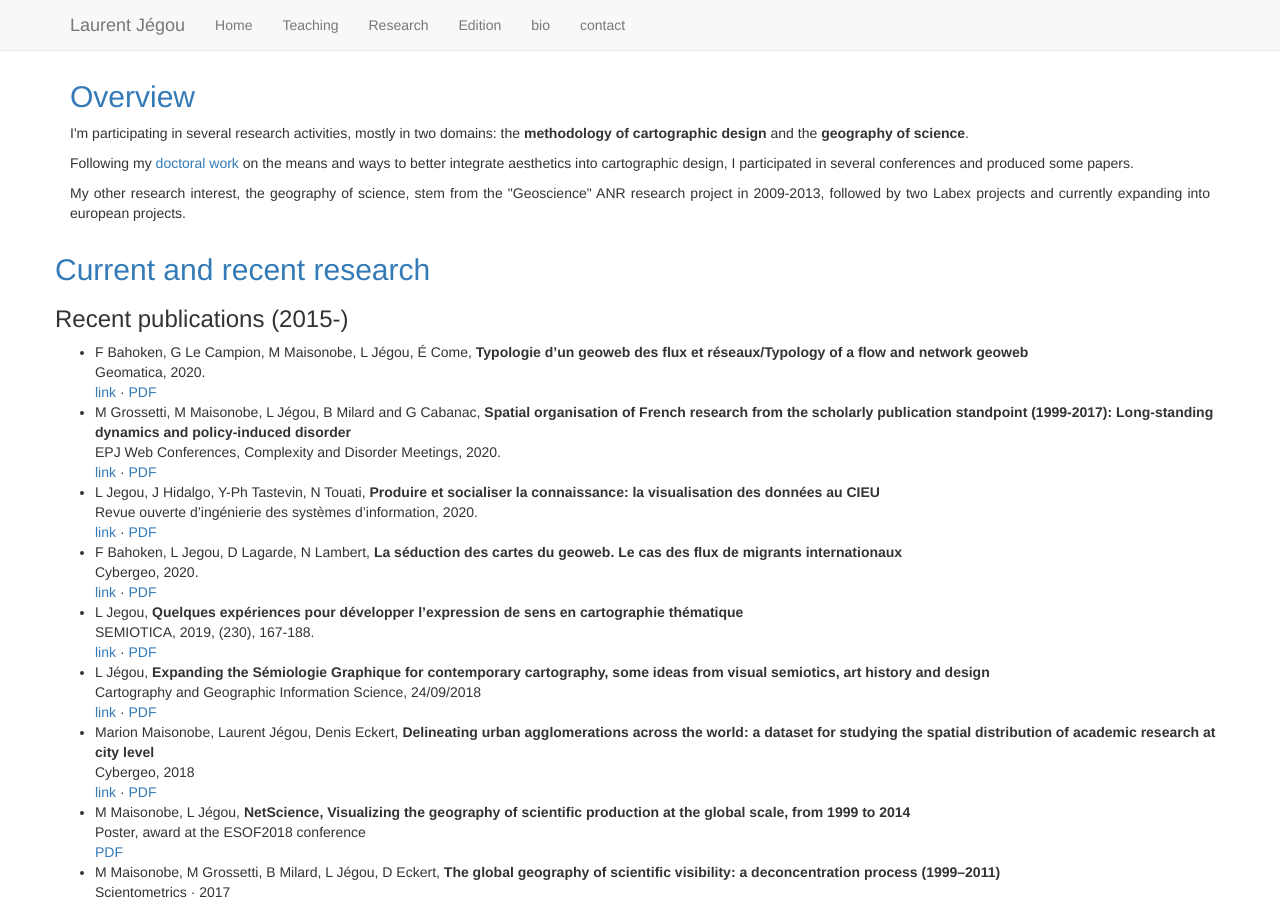
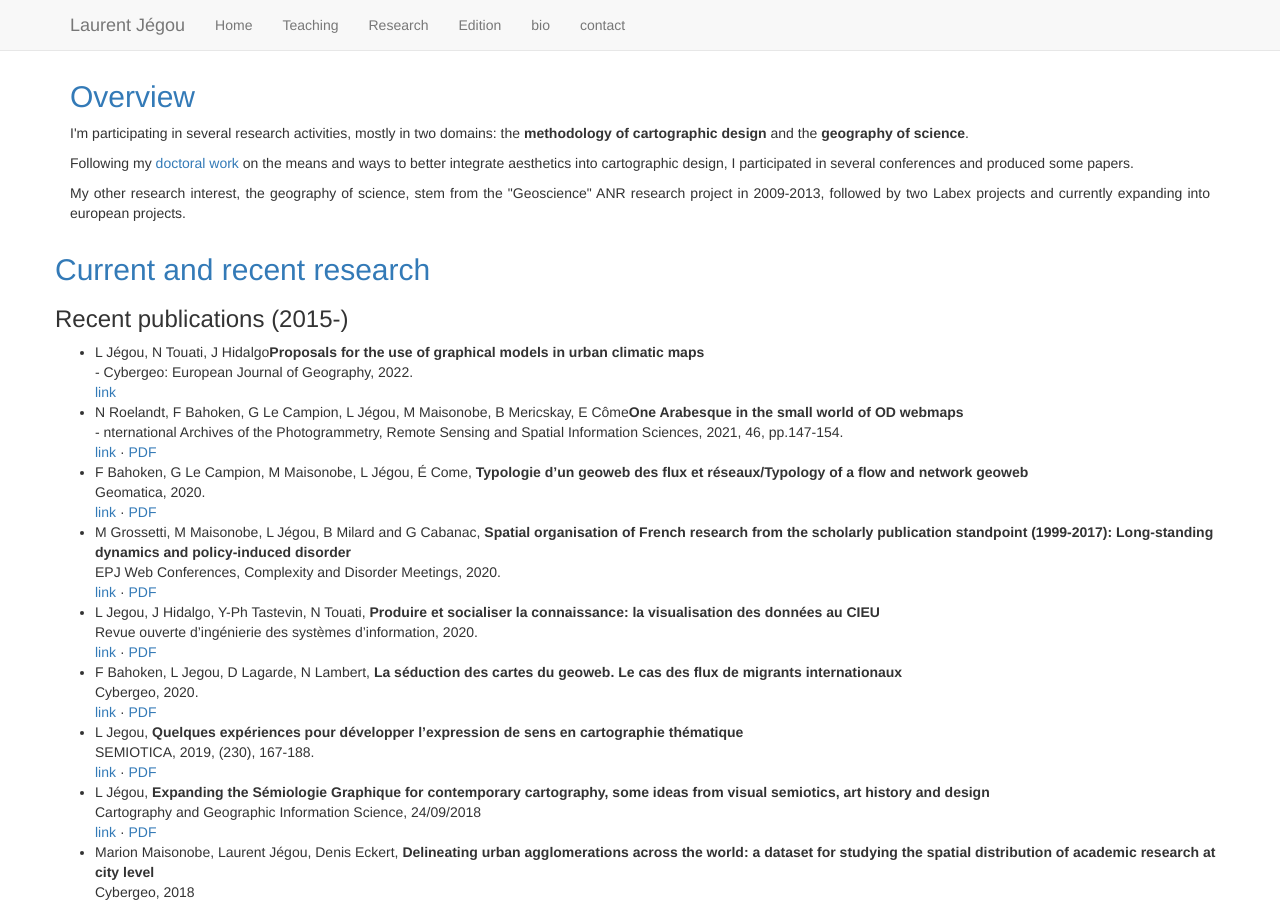
Before and after one commit to ljegou/ljegou.github.io, a Jekyll site: the page research/research.html, which Jekyll copies as it is, in a window 1280 px wide and 900 px high. Built offline with Jekyll 4.4.1, drawn with Linux system fonts in a browser that asks for light colours.

Commit message:
Ajouts 2022

```diff
--- a/research/research.html
+++ b/research/research.html
@@ -69,6 +69,12 @@
 
 <h3>Recent publications (2015-)</h3>
 <ul>
+    <li>L Jégou, N Touati, J Hidalgo<strong>Proposals for the use of graphical models in urban climatic maps</strong><br/> - Cybergeo: European Journal of Geography, 2022.<br/>
+	    <a href="https://journals.openedition.org/cybergeo/39354">link</a>
+    </li>
+    <li>N Roelandt, F Bahoken, G Le Campion, L Jégou, M Maisonobe, B Mericskay, E Côme<strong>One Arabesque in the small world of OD webmaps</strong><br/> - nternational Archives of the Photogrammetry, Remote Sensing and Spatial Information Sciences, 2021, 46, pp.147-154.<br/>
+	    <a href="https://www.int-arch-photogramm-remote-sens-spatial-inf-sci.net/XLVI-4-W2-2021/147/2021/">link</a>&nbsp;&middot;&nbsp;<a href="https://www.int-arch-photogramm-remote-sens-spatial-inf-sci.net/XLVI-4-W2-2021/147/2021/isprs-archives-XLVI-4-W2-2021-147-2021.pdf">PDF</a>
+    </li>
     <li>F Bahoken, G Le Campion, M Maisonobe, L Jégou, É Come, <strong>Typologie d’un geoweb des flux et réseaux/Typology of a flow and network geoweb</strong><br/> Geomatica, 2020.<br/>
 	    <a href="https://cdnsciencepub.com/doi/abs/10.1139/geomat-2020-0007">link</a>&nbsp;&middot;&nbsp;<a href="https://hal.archives-ouvertes.fr/hal-02997827/file/doc00031977.pdf">PDF</a>
     </li>
```
